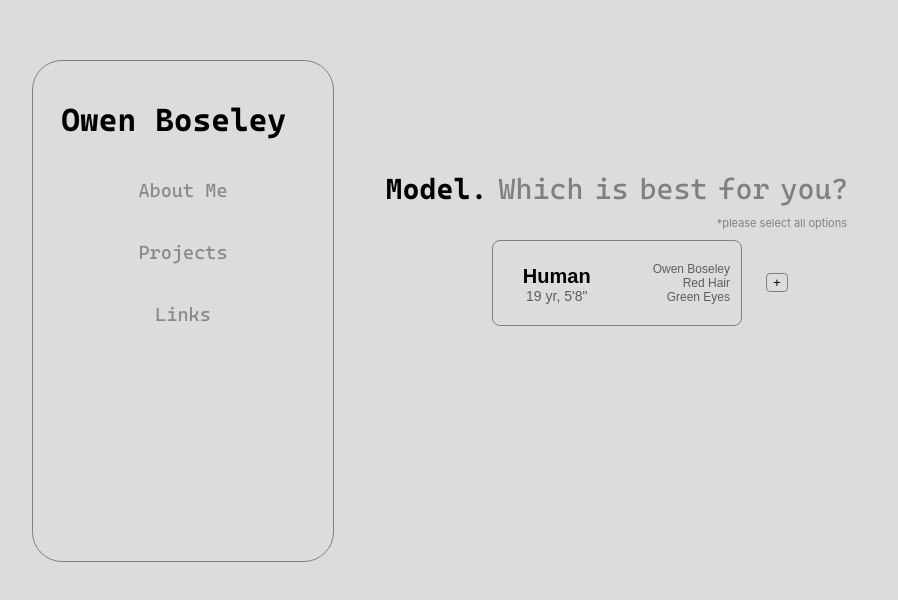
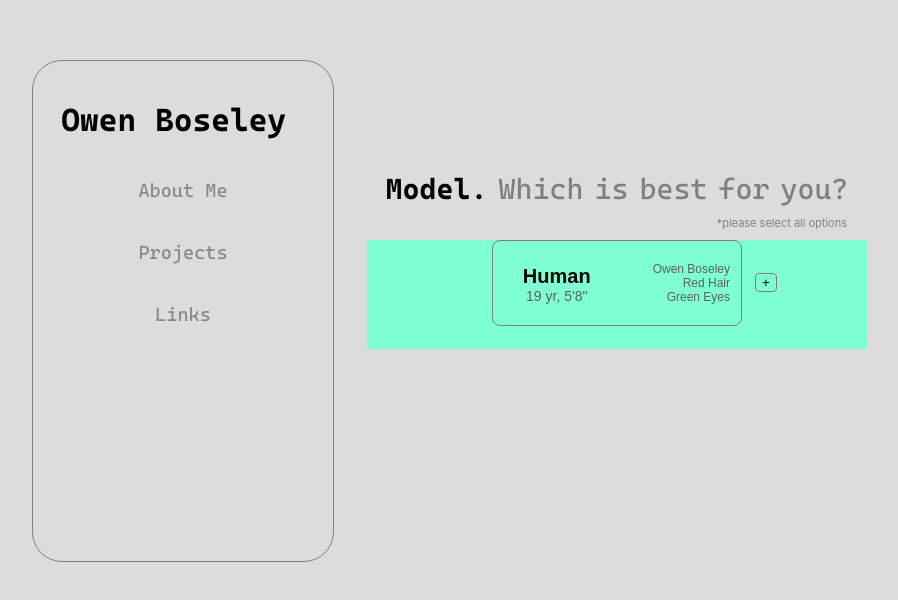
Before and after one commit to NULLtm/PortfolioWebsite, a React (Create React App) app: page /about_me in a window 1280 px wide. Shown: the part 120-720 px from the top of the page, without its empty margins (68-966 px from the left). Built offline with nearby package versions, Linux system fonts and the light colour scheme.

Commit message:
Problems with the info box system. Still working on it

```diff
--- a/src/pages/SubComponents/InfoComponent.js
+++ b/src/pages/SubComponents/InfoComponent.js
@@ -17,8 +17,9 @@ const InfoComponent = (props) => {
 
     const closeClicked = (e) => {
         setIsActive(false);
-        refInfo.current.style.display = "none";
-        refClose.current.scrollIntoView({behavior:"smooth",block:"center",inline:"center"});
+        refClose.current.scrollIntoView({behavior:"smooth",block:"center",inline:"end"});
+        setTimeout(()=>{refInfo.current.style.display = "none";},500);
+
     }
 
     return (
@@ -28,9 +29,9 @@ const InfoComponent = (props) => {
             <svg ref={refInfo} className="infoBox">
                 <rect x="98" y="150" width="380px" height="290px" fill="none" strokeWidth="3px"/>
                 <line x1="10" y1="148" x2="90" y2="148" stroke="black" strokeWidth="3px"/>
-                <button className="moreInfoClose" onMouseOver={() => {setCloseHovered(true)}} onMouseLeave={() => {setCloseHovered(false)}} onClick={closeClicked}
-                        style={{borderColor: !isActive ? "black" : (closeHovered ? "black" : "gray"), borderWidth: !isActive ? "3px" : "1px"}}>-</button>
             </svg>
+            <button className="moreInfoClose" onMouseOver={() => {setCloseHovered(true)}} onMouseLeave={() => {setCloseHovered(false)}} onClick={closeClicked}
+                    style={{borderColor: !isActive ? "black" : (closeHovered ? "black" : "gray"), borderWidth: !isActive ? "3px" : "1px"}}>-</button>
 
         </>
     );
--- a/src/pages/SubComponents/Option.js
+++ b/src/pages/SubComponents/Option.js
@@ -8,7 +8,7 @@ const Option = (props) => {
     const [hovered, setHovered] = useState(false);
 
     return (
-        <>
+        <div className="optionContainer">
             <button onMouseOver={() => {setHovered(true)}} onMouseLeave={() => {setHovered(false)}}
                     style={{borderColor: hasClicked ? "black" : (hovered ? "black" : "gray"), borderWidth: hasClicked ? "3px" : "1px"}}
                     onClick={(e)=>{props.onClick(e,hasClicked,setHasClicked)}} className="selector">
@@ -23,7 +23,7 @@ const Option = (props) => {
                 </div>
             </button>
             <InfoComponent/>
-        </>
+        </div>
     );
 }
 
--- a/src/styles/InfoComponent.css
+++ b/src/styles/InfoComponent.css
@@ -18,6 +18,10 @@
     border-radius: 4px;
 
     display: inline-block;
+
+    position: relative;
+    top: -560px;
+    left: 290px;
 }
 
 .infoBox {
--- a/src/styles/Option.css
+++ b/src/styles/Option.css
@@ -79,3 +79,7 @@
 
     margin-top: 20px;
 }
+
+.optionContainer {
+    background-color: aquamarine;
+}
```
